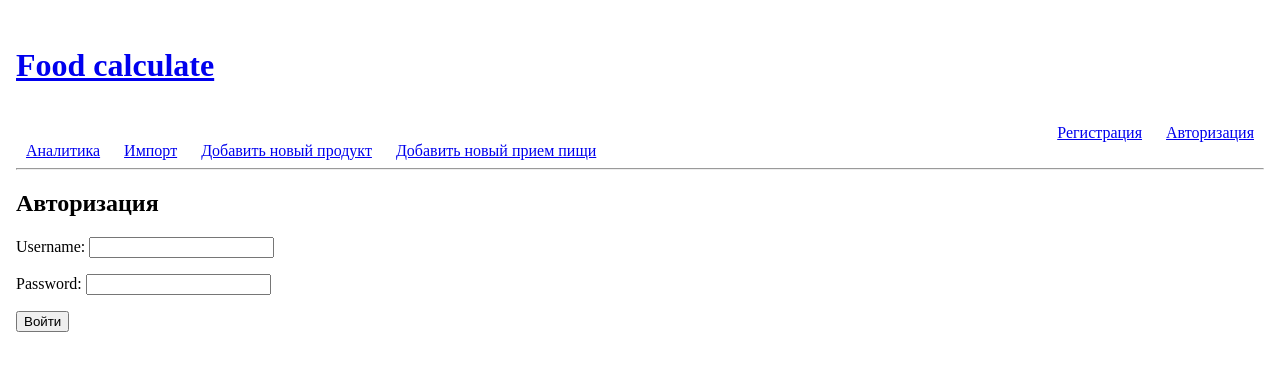
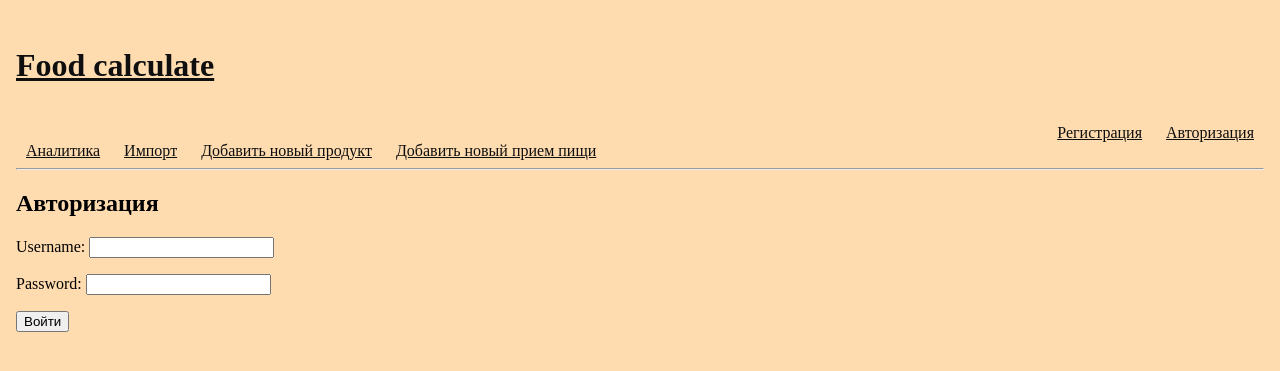
Before and after one commit to LeraRakhmankulova/Django_edu_proj-2, a Django app: page /auth/ in a window 1280 px wide. Shown: the top 371 px of the page. Run offline with Django 4.2, Linux system fonts and the light colour scheme.

Commit message:
Update base.html

```diff
--- a/web/templates/web/base.html
+++ b/web/templates/web/base.html
@@ -5,10 +5,11 @@
 </head>
 <style>
     a {
-        padding: 0 10px
+        padding: 0 10px;
+        color: #0f0f0f;
     }
 </style>
-<body style="margin: 0.5rem 1rem">
+<body style="margin: 0.5rem 1rem; background: #ffdcb0">
 <a href="{% url 'main' %}"><h1>Food calculate</h1></a>
 <nav>
     {% if user.is_anonymous %}
```
